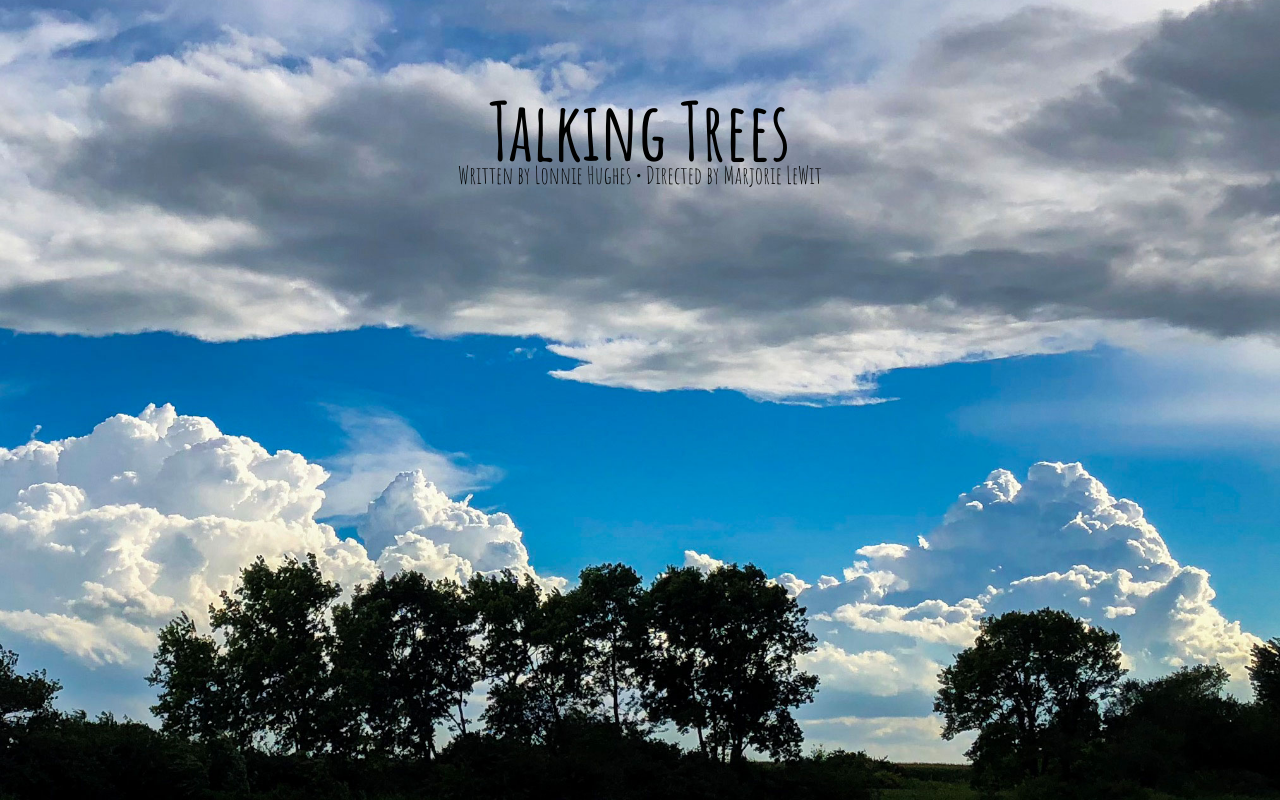
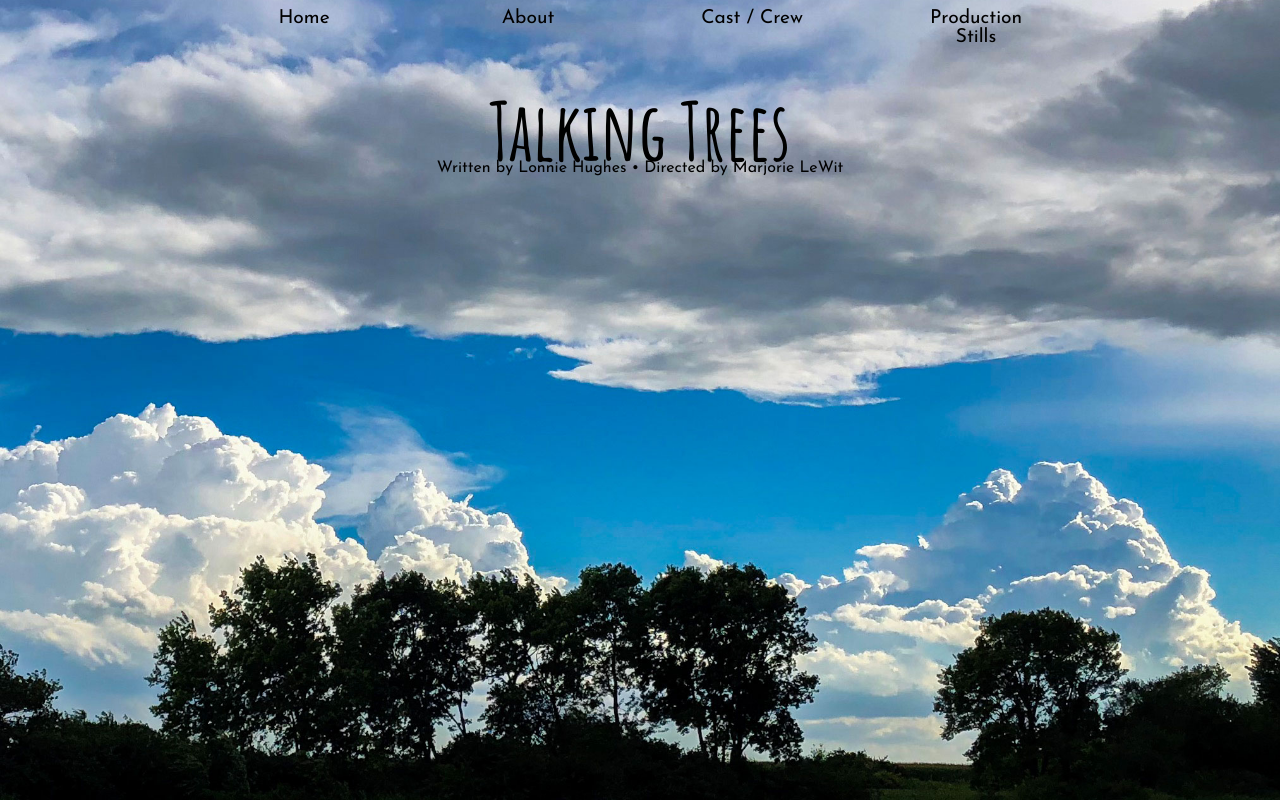
Before and after one commit to gabrielhounds/talkingtrees, a plain HTML site: page index.html in a window 1280 px wide. Drawn offline with nearby package versions, Linux system fonts and the light colour scheme.

Commit message:
Text updates

```diff
--- a/css/index.scss
+++ b/css/index.scss
@@ -89,7 +89,7 @@ header {
 	height: 30%;
 
 	nav {
-		width: 100%;
+		width: 70%;
 		height: 33.33%;
 		//background-color: fuchsia;
 	}
@@ -106,9 +106,31 @@ header {
 	h3 {
 		width: 100%;
 		height: 33.33%;
-		font-family: 'Amatic SC', cursive;
-		font-size: 1.5em;
+		//font-family: 'Amatic SC', cursive;
+		font-family: 'Josefin Sans', sans-serif;
+		font-size: 1.0em;
 		font-weight: normal;
 		text-align: center;
 	}
 }
+
+nav {
+	display: flex;
+	flex-direction: row;
+	justify-content: center;
+	align-content: center;
+	justify-content: space-around;
+
+
+}
+
+.navItem {
+	width: 14%;
+	height: 50%;
+	font-family: 'Josefin Sans', sans-serif;
+	font-size: 1.2em;
+	margin-top: 1%;
+	text-align: center;
+	color: #000;
+	//background-color: aqua;
+}
--- a/index.html
+++ b/index.html
@@ -4,6 +4,7 @@
 	<meta http-equiv="Content-Type" content="text/html; charset=UTF-8" />
 	<meta name="viewport" content="width=device-width, initial-scale=1">
 	<link href="https://fonts.googleapis.com/css?family=Amatic+SC:400,700" rel="stylesheet">
+	<link href="https://fonts.googleapis.com/css?family=Josefin+Sans:100,300,400,600,700" rel="stylesheet">
 	<link rel="stylesheet" href="css/index.css">
 	<title>Talking Trees Play</title>
 </head>
@@ -14,7 +15,7 @@
 		<header>
 
 			<nav>
-
+				<div id="home" class="navItem">Home</div><div id="about" class="navItem">About</div><div id="cast" class="navItem">Cast / Crew</div><div id="photos" class="navItem">Production Stills</div>
 			</nav>
 
 			<h1>Talking Trees</h1>
```
Also changed, not shown: css/index.css.
